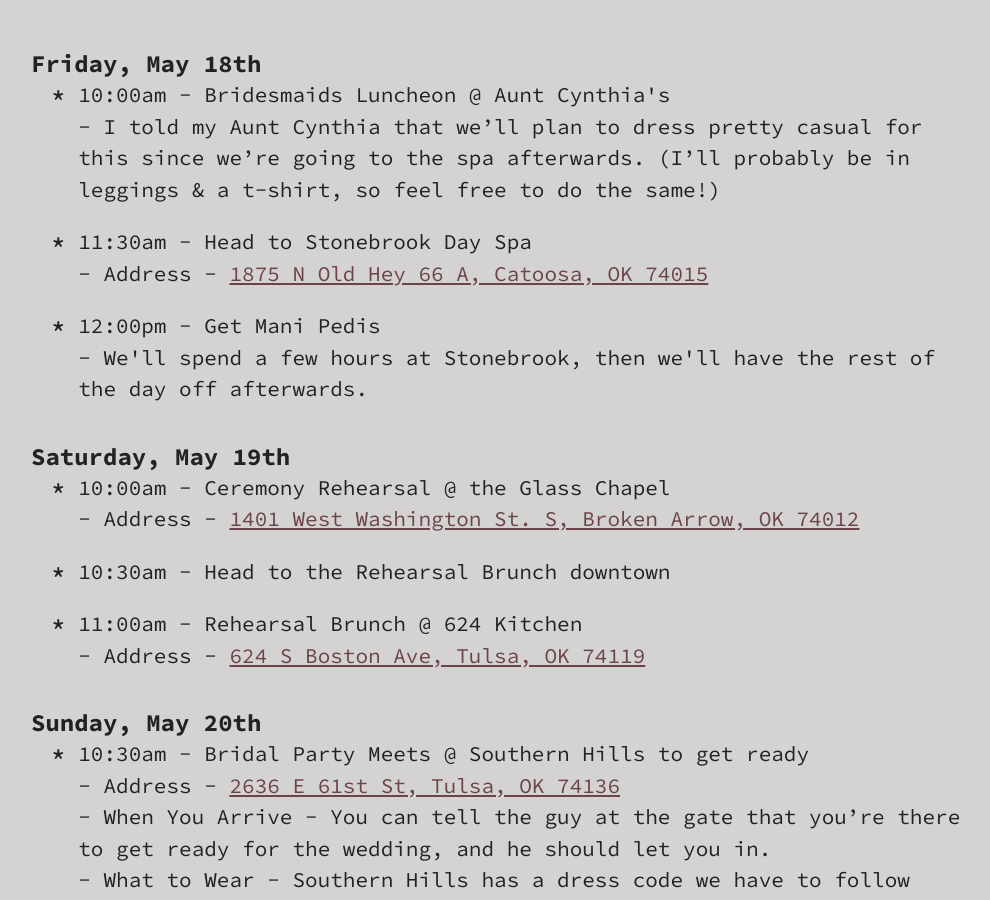
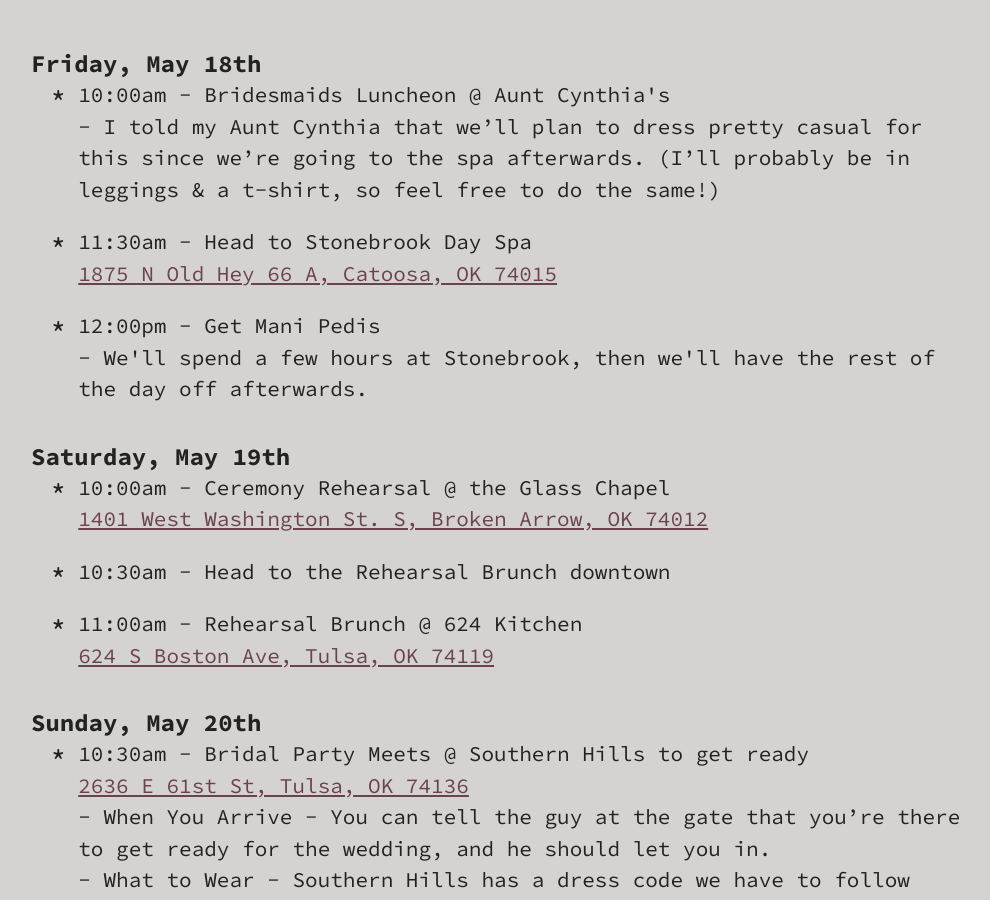
Before and after one commit to grantstandridge/grantstandridge.github.io, a Jekyll site: the page built from _buckets/bridesmaids.markdown, in a window 1280 px wide and 900 px high, scrolled down 247 px. Shown: the whole window, without its empty margins (139-1129 px from the left). Built offline with Jekyll 4.4.1, drawn with Linux system fonts in a browser that asks for light colours.

Commit message:
Updated Bridesmaids

```diff
--- a/_buckets/bridesmaids.markdown
+++ b/_buckets/bridesmaids.markdown
@@ -7,26 +7,26 @@
   - "10:00am - Bridesmaids Luncheon @ Aunt Cynthia's \n<br>- I told my Aunt Cynthia
     that we’ll plan to dress pretty casual for this since we’re going to the spa afterwards.
     (I’ll probably be in leggings & a t-shirt, so feel free to do the same!)"
-  - "11:30am - Head to Stonebrook Day Spa \n<br>- Address - <a href='https://goo.gl/maps/TjbH59EEvjA2'
+  - "11:30am - Head to Stonebrook Day Spa \n<br> <a href='https://goo.gl/maps/TjbH59EEvjA2'
     target='_blank'>1875 N Old Hey 66 A, Catoosa, OK 74015</a>"
   - "12:00pm - Get Mani Pedis \n<br>- We'll spend a few hours at Stonebrook, then
     we'll have the rest of the day off afterwards. "
 - Parent: 'Saturday, May 19th '
   Children:
-  - "10:00am - Ceremony Rehearsal @ the Glass Chapel \n<br>- Address - <a href='https://goo.gl/maps/2mXbwJgG4m52'
+  - "10:00am - Ceremony Rehearsal @ the Glass Chapel \n<br> <a href='https://goo.gl/maps/2mXbwJgG4m52'
     target='_blank'>1401 West Washington St. S, Broken Arrow, OK 74012</a>"
   - '10:30am - Head to the Rehearsal Brunch downtown '
-  - "11:00am - Rehearsal Brunch @ 624 Kitchen \n<br>- Address - <a href='https://goo.gl/maps/eKDdaWFsvKo'
+  - "11:00am - Rehearsal Brunch @ 624 Kitchen \n<br> <a href='https://goo.gl/maps/eKDdaWFsvKo'
     target='_blank'> 624 S Boston Ave, Tulsa, OK 74119</a>"
 - Parent: Sunday, May 20th
   Children:
-  - "10:30am - Bridal Party Meets @ Southern Hills to get ready\n<br>- Address - <a
-    href='https://goo.gl/maps/FoUWBZZFjXU2' target='_blank'> 2636 E 61st St, Tulsa,
-    OK 74136</a>\n<br>- When You Arrive - You can tell the guy at the gate that you’re
-    there to get ready for the wedding, and he should let you in. \n<br>- What to
-    Wear - Southern Hills has a dress code we have to follow until we arrive in the
-    ladies locker room. I’d recommend wearing jeans & a cute top. Once in the locker
-    room, we can be as comfy as we want. \U0001F60A\n<br>- Click <a href='http://playbook.turnhertostandridge.com/hair-slash-makeup-itinerary/'>here</a>
+  - "10:30am - Bridal Party Meets @ Southern Hills to get ready\n<br> <a href='https://goo.gl/maps/FoUWBZZFjXU2'
+    target='_blank'> 2636 E 61st St, Tulsa, OK 74136</a>\n<br>- When You Arrive -
+    You can tell the guy at the gate that you’re there to get ready for the wedding,
+    and he should let you in. \n<br>- What to Wear - Southern Hills has a dress code
+    we have to follow until we arrive in the ladies locker room. I’d recommend wearing
+    jeans & a cute top. Once in the locker room, we can be as comfy as we want. \U0001F60A\n<br>-
+    Click <a href='http://playbook.turnhertostandridge.com/hair-slash-makeup-itinerary/'>here</a>
     to see the itinerary for getting ready! \n<br>- You will need to leave your car
     at Southern Hills, and we will carpool to the chapel together! (A few of the Bridesmaids'
     moms will be carpooling us). "
```
